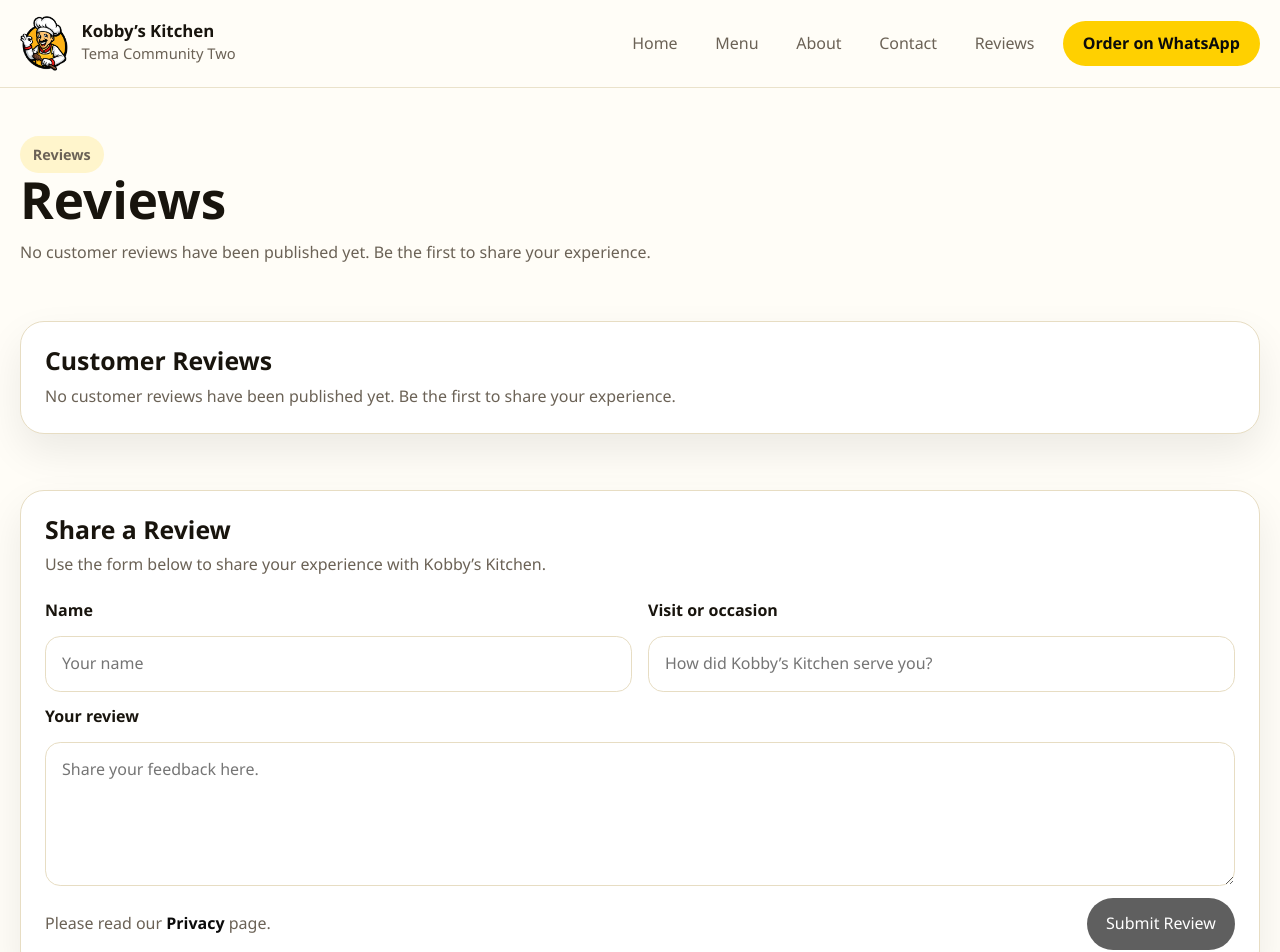
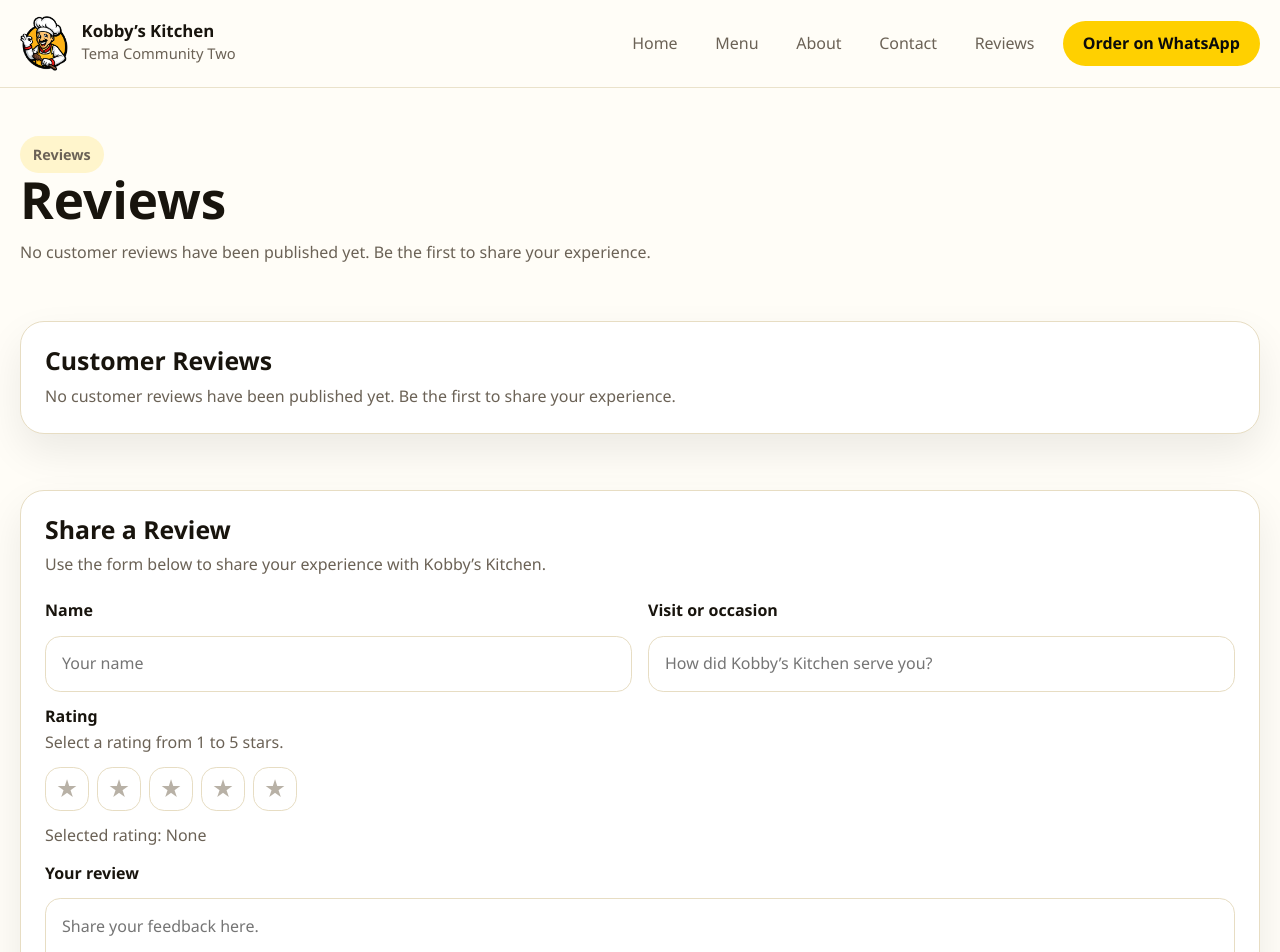
Before and after one commit to Andy-Nyame/kobbys-kitchen, a Next.js app: page /reviews in a window 1280 px wide. Shown: the top 952 px of the page. Built offline with nearby package versions, Linux system fonts and the light colour scheme.

Commit message:
added star review section to review panel

```diff
--- a/src/app/globals.css
+++ b/src/app/globals.css
@@ -853,6 +853,87 @@ textarea:focus-visible {
   resize: vertical;
 }
 
+.rating-field {
+  display: grid;
+  gap: 0.75rem;
+  margin: 0;
+  padding: 0;
+  border: 0;
+}
+
+.rating-field legend {
+  padding: 0;
+  font-weight: 600;
+}
+
+.rating-field__description,
+.rating-field__selection,
+.review-card__rating-text,
+.review-card__meta p,
+.review-card__date {
+  margin: 0;
+  color: var(--color-text-secondary);
+}
+
+.rating-field__inputs {
+  display: flex;
+  flex-wrap: wrap;
+  gap: 0.5rem;
+}
+
+.rating-field__option {
+  position: relative;
+  display: inline-flex;
+}
+
+.rating-field__input {
+  position: absolute;
+  inset: 0;
+  opacity: 0;
+}
+
+.rating-field__star {
+  display: inline-flex;
+  align-items: center;
+  justify-content: center;
+  width: 2.75rem;
+  height: 2.75rem;
+  border: 1px solid var(--color-border);
+  border-radius: 0.95rem;
+  background-color: var(--color-surface);
+  color: #b8b1a6;
+  font-size: 1.35rem;
+  line-height: 1;
+  transition:
+    border-color 160ms ease,
+    color 160ms ease,
+    background-color 160ms ease;
+}
+
+.rating-field__option:hover .rating-field__star,
+.rating-field__input:focus-visible + .rating-field__star {
+  border-color: var(--color-brand-orange);
+}
+
+.rating-field__option--selected .rating-field__star {
+  background-color: #fff6cc;
+  color: var(--color-brand-yellow-hover);
+}
+
+.form-card__error,
+.form-card__message {
+  margin: 0;
+  font-weight: 600;
+}
+
+.form-card__error {
+  color: #a63b0f;
+}
+
+.form-card__message {
+  color: var(--color-text-secondary);
+}
+
 .form-card__footer {
   display: flex;
   flex-wrap: wrap;
@@ -873,6 +954,46 @@ textarea:focus-visible {
 .form-card__footer button[disabled] {
   opacity: 0.65;
   cursor: not-allowed;
+}
+
+.review-card {
+  display: grid;
+  gap: 1rem;
+  border: 1px solid var(--color-border);
+  border-radius: 1.25rem;
+  background-color: var(--color-surface);
+  padding: 1.25rem;
+}
+
+.review-card__rating,
+.review-card__meta {
+  display: grid;
+  gap: 0.45rem;
+}
+
+.review-card__stars {
+  display: flex;
+  flex-wrap: wrap;
+  gap: 0.35rem;
+}
+
+.review-card__star {
+  color: #b8b1a6;
+  font-size: 1.1rem;
+  line-height: 1;
+}
+
+.review-card__star--selected {
+  color: var(--color-brand-yellow-hover);
+}
+
+.review-card__meta h3,
+.review-card__comment {
+  margin: 0;
+}
+
+.review-card__meta h3 {
+  font-size: 1.05rem;
 }
 
 .cta-panel {
--- a/src/app/reviews/page.js
+++ b/src/app/reviews/page.js
@@ -6,6 +6,7 @@ import ContentSection from "@/components/ui/ContentSection";
 import PageIntro from "@/components/ui/PageIntro";
 import {
   reviewFormFields,
+  reviewRatingField,
   reviewTextareaField,
   businessData,
 } from "@/data/businessData";
@@ -35,6 +36,7 @@ export default function ReviewsPage() {
             buttonLabel="Submit Review"
             fields={reviewFormFields}
             hintText="Please read our"
+            ratingField={reviewRatingField}
             textarea={reviewTextareaField}
           />
         </ContentSection>
--- a/src/components/forms/FeedbackForm.jsx
+++ b/src/components/forms/FeedbackForm.jsx
@@ -1,13 +1,73 @@
+"use client";
+
 import Link from "next/link";
+import { useState } from "react";
+
+import StarRatingInput from "@/components/reviews/StarRatingInput";
+import { validateReviewPayload } from "@/utils/reviewValidation";
 
 export default function FeedbackForm({
   fields,
   textarea,
   hintText,
   buttonLabel,
+  ratingField,
 }) {
+  const initialValues = Object.fromEntries(
+    [...fields, textarea].map((field) => [field.name, ""])
+  );
+  const [formValues, setFormValues] = useState(initialValues);
+  const [ratingValue, setRatingValue] = useState("");
+  const [errors, setErrors] = useState({});
+  const [statusMessage, setStatusMessage] = useState("");
+
+  const handleFieldChange = (event) => {
+    const { name, value } = event.target;
+
+    setFormValues((current) => ({
+      ...current,
+      [name]: value,
+    }));
+  };
+
+  const handleRatingChange = (value) => {
+    setRatingValue(value);
+    setErrors((current) => ({
+      ...current,
+      rating: "",
+    }));
+    setStatusMessage("");
+  };
+
+  const handleSubmit = (event) => {
+    event.preventDefault();
+
+    if (!ratingField) {
+      setStatusMessage(
+        "This form is not connected yet. Your message has not been sent."
+      );
+      return;
+    }
+
+    const { errors: validationErrors } = validateReviewPayload({
+      ...formValues,
+      rating: ratingValue,
+    });
+
+    if (validationErrors.rating) {
+      setErrors(validationErrors);
+      setStatusMessage("");
+      return;
+    }
+
+    setErrors({});
+    setStatusMessage(
+      "Review submission is not connected yet. Your review has not been sent."
+    );
+  };
+
   return (
-    <form className="form-card" noValidate>
+    <form className="form-card" noValidate onSubmit={handleSubmit}>
       <div className="form-grid">
         {fields.map((field) => (
           <div key={field.id} className="form-field">
@@ -15,21 +75,43 @@ export default function FeedbackForm({
             <input
               id={field.id}
               name={field.name}
+              onChange={handleFieldChange}
               placeholder={field.placeholder}
               type={field.type}
+              value={formValues[field.name]}
             />
           </div>
         ))}
       </div>
+
+      {ratingField ? (
+        <StarRatingInput
+          description={ratingField.description}
+          error={errors.rating}
+          id={ratingField.id}
+          label={ratingField.label}
+          name={ratingField.name}
+          onChange={handleRatingChange}
+          value={ratingValue}
+        />
+      ) : null}
 
       <div className="form-field">
         <label htmlFor={textarea.id}>{textarea.label}</label>
         <textarea
           id={textarea.id}
           name={textarea.name}
+          onChange={handleFieldChange}
           placeholder={textarea.placeholder}
+          value={formValues[textarea.name]}
         />
       </div>
+
+      {statusMessage ? (
+        <p className="form-card__message" role="status">
+          {statusMessage}
+        </p>
+      ) : null}
 
       <div className="form-card__footer">
         <p className="form-card__hint">
@@ -39,7 +121,7 @@ export default function FeedbackForm({
           </Link>{" "}
           page.
         </p>
-        <button type="submit" disabled>
+        <button type="submit">
           {buttonLabel}
         </button>
       </div>
--- /dev/null
+++ b/src/components/reviews/StarRatingInput.jsx
@@ -0,0 +1,74 @@
+"use client";
+
+import {
+  REVIEW_RATING_ERROR,
+  REVIEW_RATING_OPTIONS,
+} from "@/utils/reviewValidation";
+
+export default function StarRatingInput({
+  description,
+  error,
+  id,
+  label,
+  name,
+  onChange,
+  value,
+}) {
+  const numericValue = Number(value) || 0;
+  const describedBy = [`${id}-description`, `${id}-selection`];
+
+  if (error) {
+    describedBy.push(`${id}-error`);
+  }
+
+  return (
+    <fieldset
+      aria-describedby={describedBy.join(" ")}
+      className="rating-field"
+    >
+      <legend>{label}</legend>
+      <p className="rating-field__description" id={`${id}-description`}>
+        {description}
+      </p>
+
+      <div className="rating-field__inputs">
+        {REVIEW_RATING_OPTIONS.map((option) => (
+          <label
+            key={option}
+            className={`rating-field__option${
+              numericValue >= option ? " rating-field__option--selected" : ""
+            }`}
+          >
+            <input
+              checked={numericValue === option}
+              className="rating-field__input"
+              name={name}
+              onChange={() => onChange(option)}
+              required
+              type="radio"
+              value={option}
+            />
+            <span aria-hidden="true" className="rating-field__star">
+              ★
+            </span>
+            <span className="sr-only">
+              {option} star{option === 1 ? "" : "s"}
+            </span>
+          </label>
+        ))}
+      </div>
+
+      <p aria-live="polite" className="rating-field__selection" id={`${id}-selection`}>
+        {numericValue
+          ? `Selected rating: ${numericValue} out of 5`
+          : "Selected rating: None"}
+      </p>
+
+      {error ? (
+        <p className="form-card__error" id={`${id}-error`} role="alert">
+          {error || REVIEW_RATING_ERROR}
+        </p>
+      ) : null}
+    </fieldset>
+  );
+}
--- a/src/data/businessData.js
+++ b/src/data/businessData.js
@@ -87,6 +87,13 @@ export const reviewTextareaField = {
   placeholder: "Share your feedback here.",
 };
 
+export const reviewRatingField = {
+  id: "review-rating",
+  name: "rating",
+  label: "Rating",
+  description: "Select a rating from 1 to 5 stars.",
+};
+
 export const suggestionFormFields = [
   {
     id: "suggestion-name",
--- /dev/null
+++ b/src/utils/reviewValidation.js
@@ -0,0 +1,42 @@
+export const REVIEW_RATING_OPTIONS = [1, 2, 3, 4, 5];
+
+export const REVIEW_RATING_ERROR =
+  "Please select a rating from 1 to 5 stars.";
+
+export function parseReviewRating(value) {
+  if (typeof value === "string" && value.trim() === "") {
+    return null;
+  }
+
+  const parsedValue = typeof value === "number" ? value : Number(String(value));
+
+  if (
+    !Number.isInteger(parsedValue) ||
+    !REVIEW_RATING_OPTIONS.includes(parsedValue)
+  ) {
+    return null;
+  }
+
+  return parsedValue;
+}
+
+export function validateReviewPayload(payload) {
+  const rating = parseReviewRating(payload.rating);
+
+  if (rating === null) {
+    return {
+      data: null,
+      errors: {
+        rating: REVIEW_RATING_ERROR,
+      },
+    };
+  }
+
+  return {
+    data: {
+      ...payload,
+      rating,
+    },
+    errors: {},
+  };
+}
```
Also changed, not shown: src/components/reviews/ReviewCard.jsx (added, +36 -0 lines).
